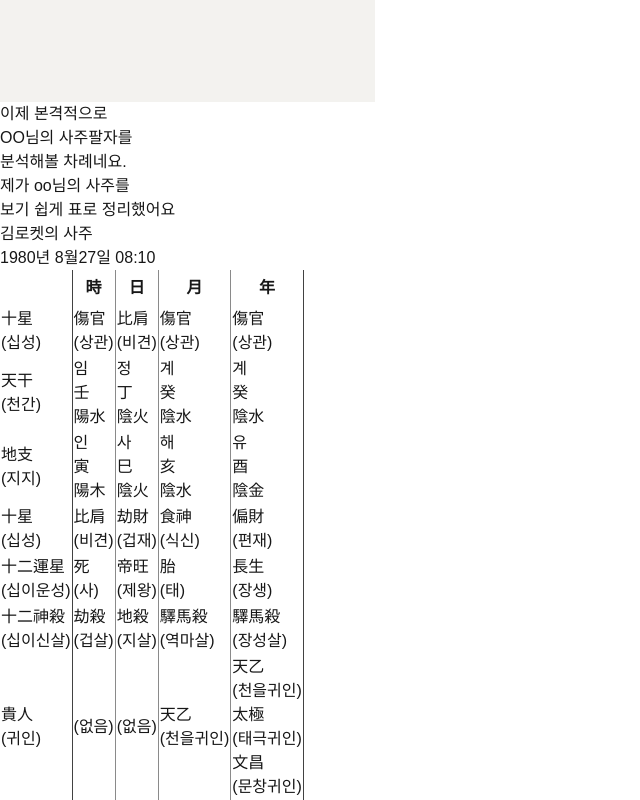
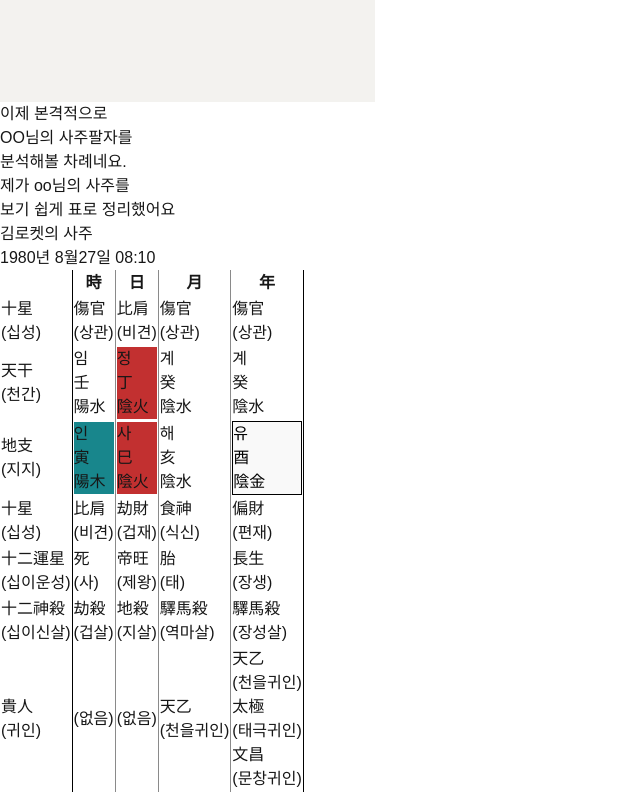
Before and after one commit to Koi-0/Rocket-AI, a Next.js app: page / in a window 1280 px wide. Shown: the part 1979-2779 px from the top of the page, without its empty margins (0-640 px from the left). Built offline with nearby package versions, Linux system fonts and the light colour scheme.

Commit message:
Feat : SajuTable 컴포넌트 스타일 및 렌더링 로직 개선

```diff
--- a/src/pages/components/sajuTable.tsx
+++ b/src/pages/components/sajuTable.tsx
@@ -3,35 +3,65 @@ import { SajuCell } from "../types/sajuType";
 import { sajuTableData } from "../data/sajuTableData";
 
 const SajuTable = () => {
+  // 특정 cell에 대한 스타일
+  const getSajuCellStyle = (rowIndex: number, colIndex: number) => {
+    if (rowIndex === 1 && colIndex === 2) {
+      return {
+        backgroundColor: "#C23030",
+      };
+    }
+
+    if (rowIndex === 2 && colIndex === 1) {
+      return {
+        backgroundColor: "#18868C",
+      };
+    }
+
+    if (rowIndex === 2 && colIndex === 2) {
+      return {
+        backgroundColor: "#C23030",
+      };
+    }
+
+    if (rowIndex === 2 && colIndex === 4) {
+      return {
+        backgroundColor: "#f9f9f9",
+        border: "1px solid #000000",
+        color: "#000000",
+      };
+    }
+
+    return {};
+  };
+
+  // 특정 cell에 대한 오른쪽 테두리 스타일
+  const getBorderRightStyle = (colIndex: number) => {
+    return colIndex >= 1 && colIndex <= 3
+      ? "0.5px solid #8A8A8A"
+      : "1px solid #000000";
+  };
+
+  // 각 cell의 내용을 렌더링하는 함수
   const renderCellContent = (
     cell: SajuCell,
-    rowIndex?: number,
-    cellIndex?: number,
+    rowIndex: number,
+    colIndex: number,
   ) => {
-    const isFirstCol = cellIndex === 0;
-    const isSpecialCell = rowIndex === 1 || rowIndex === 2;
-    const highlight = isSpecialCell && cellIndex! >= 1 && cellIndex! <= 4;
+    const firstCol = colIndex === 0;
+    const specialRow = rowIndex === 1 || rowIndex === 2;
+    const specialCol = colIndex >= 1 && colIndex <= 4;
+    const specialCell = specialRow && specialCol;
 
+    // cell이 배열인 경우
     if (Array.isArray(cell)) {
       return (
         <div
-          className={`m-1 flex flex-col items-center justify-center leading-tight ${
-            isFirstCol ? "bg-[#f5f5f5]" : ""
-          }`}
+          className={`m-1 flex flex-col items-center justify-center gap-1 leading-tight`}
         >
           {cell.map((item, i) => (
             <div key={i} className="flex flex-col items-center">
-              <div className={isFirstCol ? "text-base" : "text-sm"}>
-                {item.main}
-              </div>
-              <div className={isFirstCol ? "text-[10px]" : "text-[9px]"}>
-                {item.sub1}
-              </div>
-              {item.sub2 && (
-                <div className={isFirstCol ? "text-[10px]" : "text-[8px]"}>
-                  {item.sub2}
-                </div>
-              )}
+              <div className="text-sm">{item.main}</div>
+              <div className="text-[9px]">{item.sub1}</div>
             </div>
           ))}
         </div>
@@ -40,24 +70,25 @@ const SajuTable = () => {
 
     return (
       <div
-        className={`flex flex-col items-center justify-center leading-tight ${
-          highlight
-            ? "m-1 h-[55px] w-[55px] rounded-xl bg-[#2F2F2F] text-white"
+        className={`flex flex-col items-center justify-center text-center leading-tight ${
+          specialCell
+            ? "m-1 h-[55px] rounded-xl bg-[#2f2f2f] text-white"
             : "h-[42px]"
-        } ${isFirstCol ? "w-12" : ""}`}
+        } ${firstCol ? "w-12" : "w-[55px]"}`}
+        style={getSajuCellStyle(rowIndex, colIndex)}
       >
         <div
           className={
-            isFirstCol ? "text-[12px]" : highlight ? "text-[7px]" : "text-sm"
+            firstCol ? "text-[12px]" : specialCell ? "text-[7px]" : "text-sm"
           }
         >
           {cell.main}
         </div>
         <div
           className={
-            isFirstCol
+            firstCol
               ? "text-[7px]"
-              : highlight
+              : specialCell
                 ? "text-[25px]"
                 : "0 text-[10px]"
           }
@@ -65,35 +96,28 @@ const SajuTable = () => {
           {cell.sub1}
         </div>
         {cell.sub2 && (
-          <div className={highlight ? "text-[8px]" : ""}>{cell.sub2}</div>
+          <div className={specialCell ? "text-[8px]" : ""}>{cell.sub2}</div>
         )}
       </div>
     );
   };
 
   return (
+    <div className="absolute left-1/2 top-[40px] z-20 translate-x-[-50%]">
       <div className="flex flex-col items-center justify-center text-[#424242]">
-      <h1 className="mb-3 text-sm">{sajuTableData.name}의 사주</h1>
-      <p className="text-md mb-[26px] font-bold">{sajuTableData.birthday}</p>
+        <h1 className="mb-3 text-base">{sajuTableData.name}의 사주</h1>
+        <h2 className="mb-[26px] text-xl font-bold">
+          {sajuTableData.birthday}
+        </h2>
         <table>
           <thead>
             <tr>
-            {sajuTableData.headers.map((header, index) => {
-              const borderRight =
-                index >= 1 && index <= 3
-                  ? "0.5px solid #8A8A8A"
-                  : "1px solid #424242";
-
+              {sajuTableData.headers.map((header, colIndex) => {
                 return (
                   <th
-                  key={index}
-                  className="border-b border-b-[#424242] text-center"
-                  style={{
-                    borderTop: "none",
-                    borderLeft: "none",
-                    borderRight,
-                    height: "36px",
-                  }}
+                    key={`header-${colIndex}`}
+                    className="h-9 border-b border-b-black"
+                    style={{ borderRight: getBorderRightStyle(colIndex) }}
                   >
                     {header}
                   </th>
@@ -101,22 +125,20 @@ const SajuTable = () => {
               })}
             </tr>
           </thead>
+
           <tbody>
-          {sajuTableData.rows.map((row, rowIndex) => (
-            <tr key={rowIndex}>
-              {row.map((cell, cellIndex) => {
-                const borderRight =
-                  cellIndex >= 1 && cellIndex <= 3
-                    ? "0.5px solid #8A8A8A"
-                    : "1px solid #424242";
-
+            {sajuTableData.rows.map((rowData, rowIndex) => (
+              <tr key={`rowData-${rowIndex}`}>
+                {rowData.map((cellData, colIndex) => {
                   return (
                     <td
-                    key={cellIndex}
-                    className="border-b border-b-[#424242] text-center"
-                    style={{ borderRight }}
+                      key={`cellData-${rowIndex}-${colIndex}`}
+                      className="border-b border-b-black"
+                      style={{ borderRight: getBorderRightStyle(colIndex) }}
                     >
-                    {renderCellContent(cell, rowIndex, cellIndex)}
+                      <div className="flex flex-col items-center justify-center">
+                        {renderCellContent(cellData, rowIndex, colIndex)}
+                      </div>
                     </td>
                   );
                 })}
@@ -125,6 +147,7 @@ const SajuTable = () => {
           </tbody>
         </table>
       </div>
+    </div>
   );
 };
 
--- a/src/pages/index.tsx
+++ b/src/pages/index.tsx
@@ -1,12 +1,14 @@
 import Image from "next/image";
 import SajuTable from "./components/sajuTable";
+import SajuContainer from "./components/sajuContainer";
 
 const Home = () => {
   return (
     <main className="relative mx-auto w-full max-w-md bg-red-400">
-      {/* 이미지, 말풍선 텍스트 */}
-      <section className="relative mx-auto h-[2081px] w-[375px]">
+      <div className="relative mx-auto h-[2081px] w-[375px]">
+        {/* 배경 이미지 */}
         <Image src={"/background.png"} alt="이미지" width={375} height={2081} />
+
         {/* 첫번째 말풍선 */}
         <div className="text-md absolute left-[70px] top-[658px] inline-block text-black">
           <div className="flex flex-col items-center justify-center">
@@ -15,6 +17,7 @@ const Home = () => {
             <p>분석해볼 차례네요.</p>
           </div>
         </div>
+
         {/* 두번째 말풍선 */}
         <div className="text-md absolute left-[62px] top-[1023px] inline-block text-black">
           <div className="flex flex-col items-center justify-center">
@@ -22,24 +25,10 @@ const Home = () => {
             <p>보기 쉽게 표로 정리했어요</p>
           </div>
         </div>
-      </section>
 
-      {/* 사주팔자 */}
-      <section className="absolute bottom-0 left-1/2 h-[621px] w-full max-w-[351px] translate-x-[-50%] bg-blue-200 text-[#424242]">
-        {/* 사주팔자 이미지 */}
-        <div className="absolute left-1/2 top-0 z-10 h-full w-full translate-x-[-50%]">
-          <Image
-            src={"/saju.image.png"}
-            alt="사주팔자 배경 이미지"
-            fill
-            style={{ objectFit: "contain" }}
-          />
-        </div>
-        {/* 사주팔자 컨텐츠 */}
-        <div className="absolute left-1/2 top-[40px] z-20 translate-x-[-50%]">
-          <SajuTable />
-        </div>
-      </section>
+        {/* 사주팔자 컴포넌트 */}
+        <SajuContainer />
+      </div>
     </main>
   );
 };
```
Lines whose indentation alone changed are shown as unchanged.
